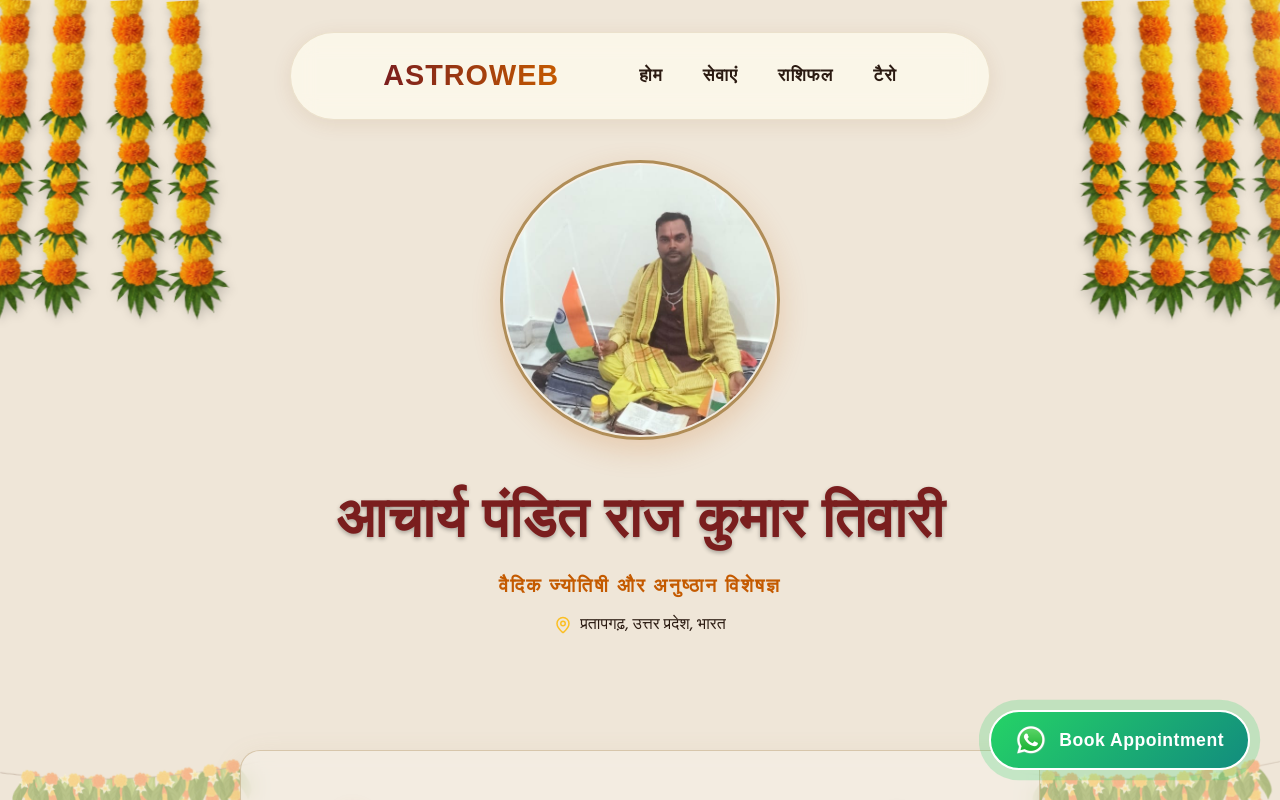
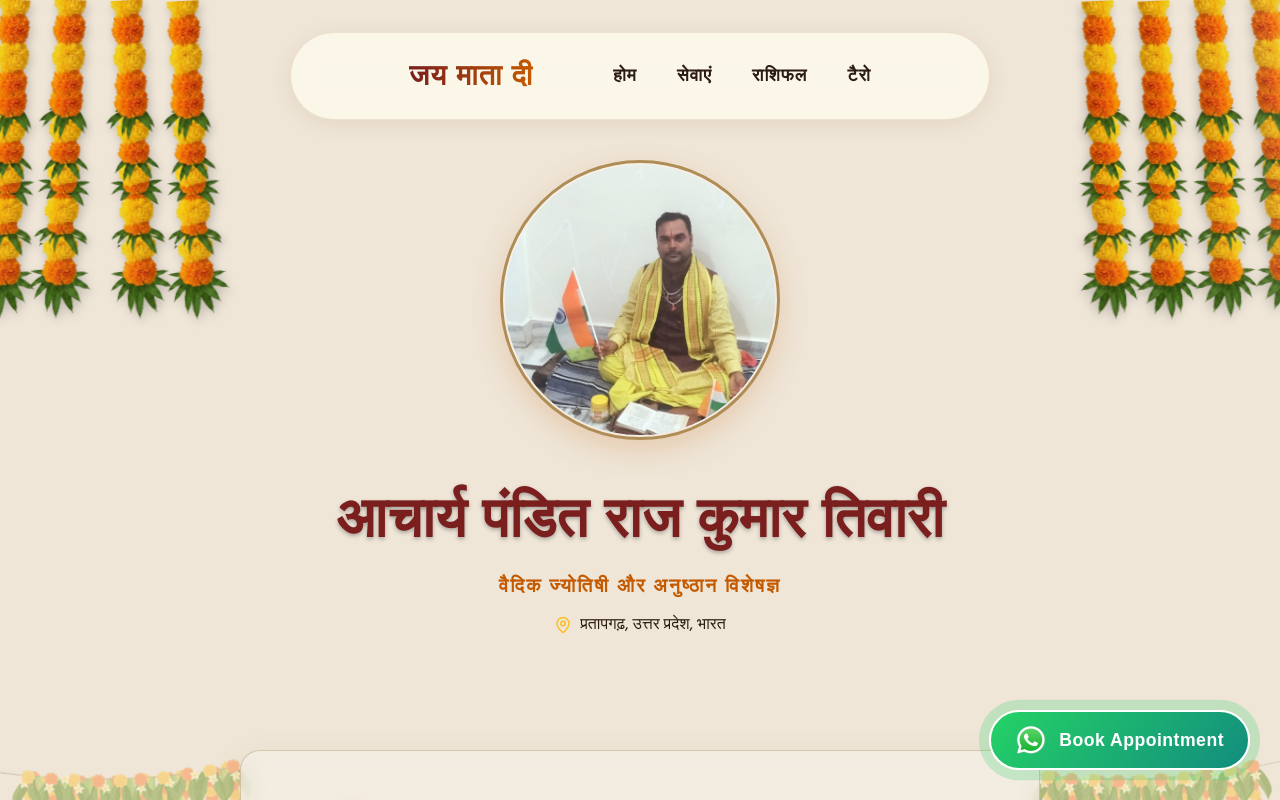
Before and after one commit to Mishra1208/astroweb, a Next.js app: page / in a window 1280 px wide. Shown: the top 800 px of the page. Built offline with nearby package versions, Linux system fonts and the light colour scheme; a web font is replaced by a local one.

Commit message:
feat: localize branding to Hindi (Navbar, Loading, Booking) and fix iOS audio

```diff
--- a/src/components/Navbar.js
+++ b/src/components/Navbar.js
@@ -57,8 +57,9 @@ export default function Navbar() {
                     }}
                     transition={{ duration: 0.5 }}
                 >
-                    <div className={styles.logo}>
-                        ASTRO<span style={{ color: 'var(--accent-main)' }}>WEB</span>
+                    {/* Updated Branding: Jai Mata Di */}
+                    <div className={styles.logo} style={{ fontFamily: 'var(--font-heading)', fontSize: '1.8rem' }}>
+                        जय <span style={{ color: 'var(--accent-main)' }}>माता दी</span>
                     </div>
 
                     <div className={styles.links}>
@@ -93,13 +94,13 @@ export default function Navbar() {
                         zIndex: 1000,
                         fontFamily: 'var(--font-heading)',
                         fontWeight: 700,
-                        fontSize: '1.5rem',
+                        fontSize: '1.8rem',
                         color: 'var(--accent-red)',
                         textShadow: '0 0 10px rgba(239, 230, 216, 0.8)',
                         whiteSpace: 'nowrap'
                     }}
                 >
-                    ASTRO<span style={{ color: 'var(--accent-main)' }}>WEB</span>
+                    जय <span style={{ color: 'var(--accent-main)' }}>माता दी</span>
                 </motion.div>
             )}
 
--- a/src/components/VideoShorts.js
+++ b/src/components/VideoShorts.js
@@ -77,7 +77,10 @@ export default function VideoShorts() {
     };
 
     const toggleMute = (e) => {
+        // Prevent double firing if both touch and click happen
+        if (e && e.cancelable) e.preventDefault();
         if (e) e.stopPropagation();
+
         const newMuted = !isMuted;
         setIsMuted(newMuted);
 
@@ -85,8 +88,12 @@ export default function VideoShorts() {
         const video = videoRefs.current[activeIndex];
         if (video) {
             video.muted = newMuted;
+            // Force play if unmuting, just in case
             if (!newMuted) {
-                video.play().catch(() => { });
+                const playPromise = video.play();
+                if (playPromise !== undefined) {
+                    playPromise.catch(() => { });
+                }
             }
         }
     };
@@ -143,11 +150,12 @@ export default function VideoShorts() {
 
                                 {index === activeIndex && (
                                     <div
+                                        onTouchEnd={toggleMute}
                                         onClick={toggleMute}
                                         className="control-btn mute-btn"
-                                        style={{ pointerEvents: 'auto' }}
+                                        style={{ pointerEvents: 'auto', width: '50px', height: '50px' }}
                                     >
-                                        {isMuted ? <VolumeX size={18} /> : <Volume2 size={18} />}
+                                        {isMuted ? <VolumeX size={24} /> : <Volume2 size={24} />}
                                     </div>
                                 )}
 
```
